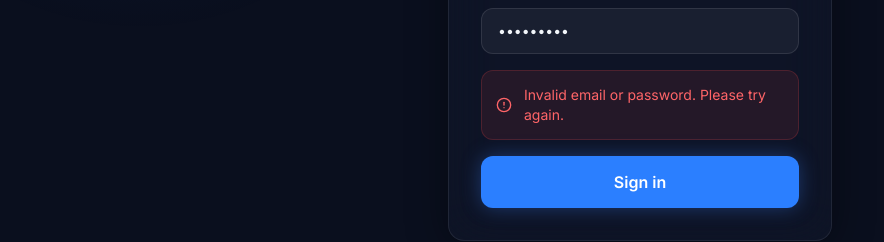
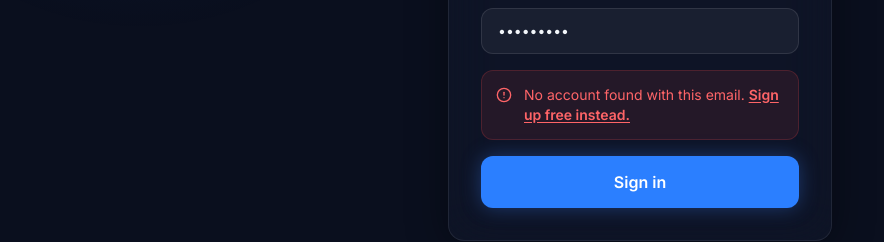
Before and after one commit to tapmuseofficial-wq/tenantiq, a Next.js app: page /login in a window 1280 px wide. Both pictures are taken after typing "name@example.com", "Sample123" into the empty fields and a click on the button "Sign in". Shown: the part 405-647 px from the top of the page, without its empty margins (0-884 px from the left). Built offline with nearby package versions, Linux system fonts and the light colour scheme; no server answers.

Commit message:
better login errors

```diff
--- a/app/(auth)/login/page.tsx
+++ b/app/(auth)/login/page.tsx
@@ -4,42 +4,69 @@ import { useState, Suspense } from 'react'
 import Link from 'next/link'
 import { useRouter, useSearchParams } from 'next/navigation'
 import { useForm } from 'react-hook-form'
-import { zodResolver } from '@hookform/resolvers/zod'
-import { z } from 'zod'
 import { createClient } from '@/lib/supabase/client'
+import { checkEmailExists } from '@/app/actions/auth'
 import { Button } from '@/components/ui/button'
 import { Input } from '@/components/ui/input'
 import { AlertCircle } from 'lucide-react'
 
-const schema = z.object({
-  email: z.string().email('Please enter a valid email'),
-  password: z.string().min(1, 'Password is required'),
-})
-type FormData = z.infer<typeof schema>
+// No zod — we validate manually in onSubmit so we control every error message
+interface FormData {
+  email: string
+  password: string
+}
+
+type ErrorType = 'empty' | 'invalid_email' | 'wrong_password' | 'no_account' | 'unknown'
+
+interface LoginError {
+  type: ErrorType
+  message: string
+}
+
+const EMAIL_RE = /^[^\s@]+@[^\s@]+\.[^\s@]+$/
 
 function LoginForm() {
-  const [error, setError] = useState<string | null>(null)
+  const [error, setError] = useState<LoginError | null>(null)
   const router = useRouter()
   const searchParams = useSearchParams()
   const redirect = searchParams.get('redirect') || '/dashboard'
 
-  const { register, handleSubmit, formState: { errors, isSubmitting } } = useForm<FormData>({
-    resolver: zodResolver(schema),
-  })
+  const { register, handleSubmit, formState: { isSubmitting } } = useForm<FormData>()
 
   async function onSubmit(data: FormData) {
     setError(null)
+
+    // 1. Empty fields
+    if (!data.email.trim() || !data.password) {
+      setError({ type: 'empty', message: 'Please enter your email and password.' })
+      return
+    }
+
+    // 2. Invalid email format
+    if (!EMAIL_RE.test(data.email.trim())) {
+      setError({ type: 'invalid_email', message: 'Please enter a valid email address.' })
+      return
+    }
+
     const supabase = createClient()
     const { error: authError } = await supabase.auth.signInWithPassword({
-      email: data.email,
+      email: data.email.trim(),
       password: data.password,
     })
-    if (authError) {
-      setError('Invalid email or password. Please try again.')
+
+    if (!authError) {
+      router.push(redirect)
+      router.refresh()
       return
     }
-    router.push(redirect)
-    router.refresh()
+
+    // 3 & 4. Auth failed — use the admin API to distinguish the two cases
+    const exists = await checkEmailExists(data.email.trim())
+    if (!exists) {
+      setError({ type: 'no_account', message: 'No account found with this email.' })
+    } else {
+      setError({ type: 'wrong_password', message: 'Incorrect password. Please try again.' })
+    }
   }
 
   return (
@@ -50,7 +77,6 @@ function LoginForm() {
         placeholder="you@example.com"
         autoComplete="email"
         {...register('email')}
-        error={errors.email?.message}
       />
       <Input
         label="Password"
@@ -58,16 +84,30 @@ function LoginForm() {
         placeholder="••••••••"
         autoComplete="current-password"
         {...register('password')}
-        error={errors.password?.message}
       />
 
       {error && (
         <div
-          className="flex items-center gap-3 rounded-xl p-3.5"
+          className="rounded-xl p-3.5"
           style={{ background: 'rgba(239,68,68,0.1)', border: '1px solid rgba(239,68,68,0.2)' }}
         >
-          <AlertCircle className="w-4 h-4 text-red-400 flex-shrink-0" />
-          <p className="text-sm text-red-400">{error}</p>
+          <div className="flex items-start gap-3">
+            <AlertCircle className="w-4 h-4 text-red-400 flex-shrink-0 mt-0.5" />
+            <div className="text-sm text-red-400">
+              {error.message}
+              {error.type === 'no_account' && (
+                <>
+                  {' '}
+                  <Link
+                    href="/signup"
+                    className="font-semibold underline underline-offset-2 hover:text-red-300 transition-colors"
+                  >
+                    Sign up free instead.
+                  </Link>
+                </>
+              )}
+            </div>
+          </div>
         </div>
       )}
 
--- /dev/null
+++ b/app/actions/auth.ts
@@ -0,0 +1,33 @@
+'use server'
+
+/**
+ * Checks whether an email has a Supabase auth account by calling the GoTrue
+ * admin API directly (the JS SDK for this version lacks getUserByEmail).
+ * Called only after a signInWithPassword failure so we can show
+ * "wrong password" vs "no account found" instead of one generic message.
+ * Returns false on any error so the caller falls back gracefully.
+ */
+export async function checkEmailExists(email: string): Promise<boolean> {
+  const supabaseUrl = process.env.NEXT_PUBLIC_SUPABASE_URL
+  const serviceKey = process.env.SUPABASE_SERVICE_ROLE_KEY
+
+  if (!supabaseUrl || !serviceKey) return false
+
+  try {
+    const res = await fetch(
+      `${supabaseUrl}/auth/v1/admin/users?email=${encodeURIComponent(email)}&page=1&per_page=1`,
+      {
+        headers: {
+          apikey: serviceKey,
+          Authorization: `Bearer ${serviceKey}`,
+        },
+        cache: 'no-store',
+      }
+    )
+    if (!res.ok) return false
+    const data = await res.json()
+    return Array.isArray(data.users) && data.users.length > 0
+  } catch {
+    return false
+  }
+}
```
